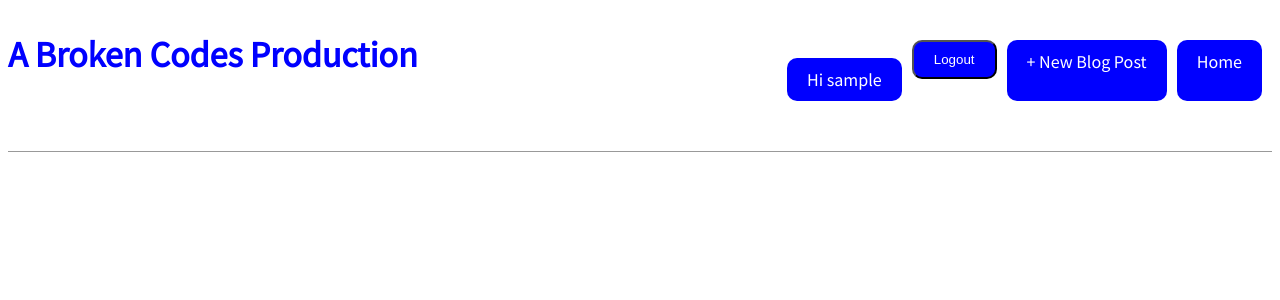
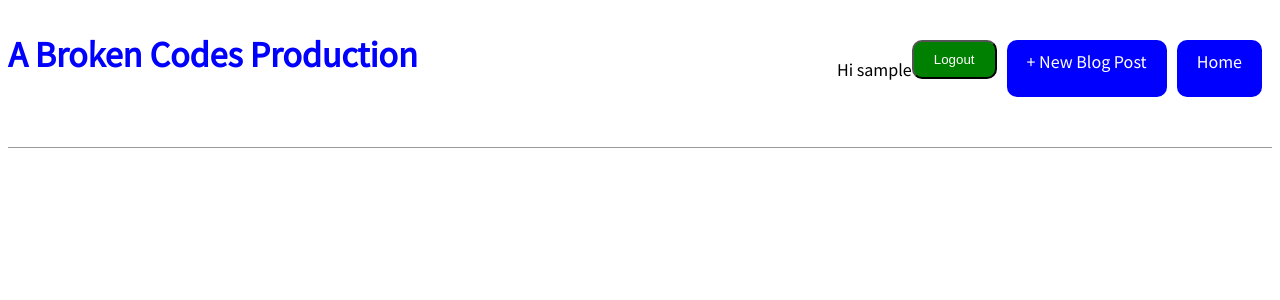
Before and after one commit to raXcq/blog-website, a Django app: page / in a window 1280 px wide. Shown: the top 300 px of the page. Run offline with Django 5.2, Linux system fonts and the light colour scheme; the visitor is signed in with stand-in values (Sample User, id 1); data that the repository does not hold is empty.

Commit message:
modified base.css and base.html

```diff
--- a/static/css/base.css
+++ b/static/css/base.css
@@ -48,7 +48,7 @@ header h1 a {
     color: red;
 }
 
-.button-link {
+button, .button-link {
     display: inline-block; /* Ensures the link behaves like a button */
     padding: 10px 20px; /* Adds padding around the text */
     margin-bottom: 50px;
@@ -60,6 +60,6 @@ header h1 a {
     cursor: pointer; /* Changes the cursor to a pointer on hover */
 }
 
-.button-link:hover {
+button, .button-link:hover {
     background-color: green; /* Changes background color on hover */
 }
--- a/templates/base.html
+++ b/templates/base.html
@@ -15,15 +15,15 @@
             </div>
             <div class="nav-right">
                 {% if user.is_authenticated %}
-                <p class="button-link">Hi {{ user.username }}</p>
+                <p>Hi {{ user.username }}</p>
                 <form action="{% url 'logout' %}" method="post">
                     {% csrf_token %}
-                    <button type="submit" class="button-link">Logout</button>
+                    <button type="submit">Logout</button>
                 </form>
                 {% else %}
+                <p>You are not Logged in.</p>
                 <a href="{% url 'login' %}" class="button-link">Login</a>
                 <a href="{% url 'signup' %}" class="button-link">Signup</a>
-                <p>You are not Logged in.</p>
                 {% endif %}
                 <a class="button-link" href="{% url 'post_new' %}">+ New Blog Post</a>
                 <a class="button-link" href="{% url 'home' %}">Home</a>
```
